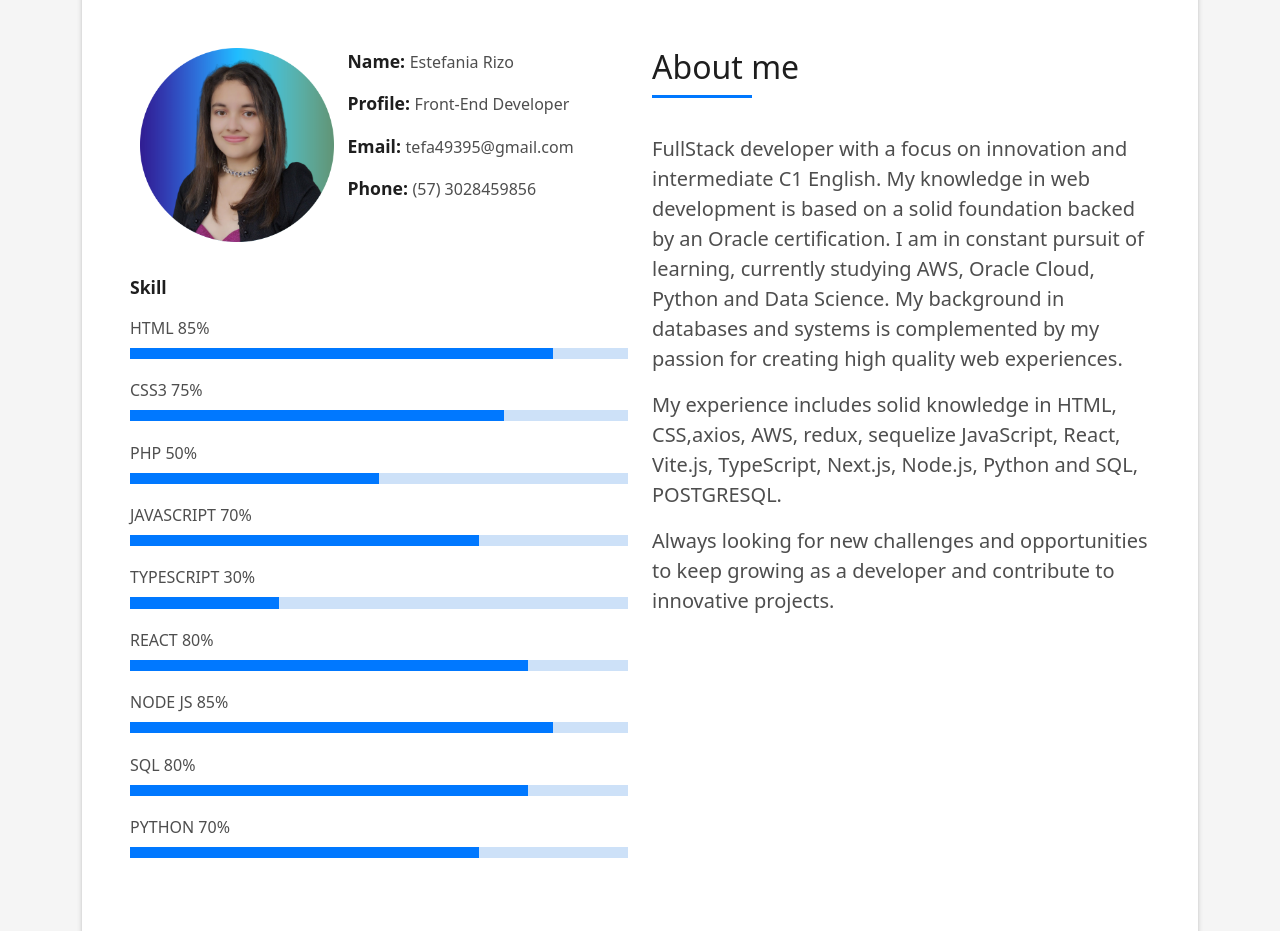
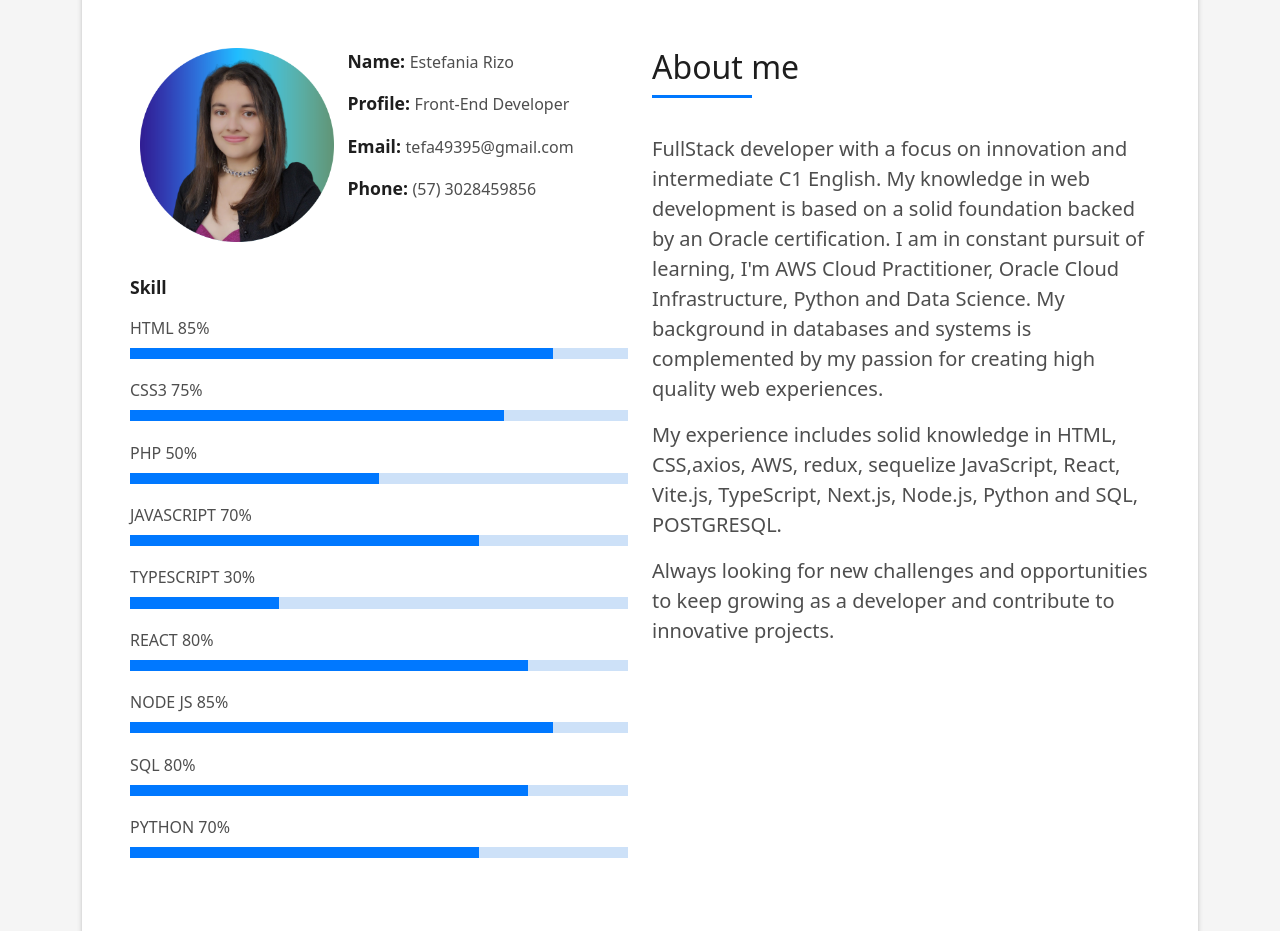
Before and after one commit to estefaniarizzo/myPortfolio, a plain HTML site: page index.html in a window 1280 px wide. Shown: the part 880-1811 px from the top of the page. Drawn offline with Linux system fonts and the light colour scheme.

Commit message:
nuevos datos

```diff
--- a/index.html
+++ b/index.html
@@ -149,7 +149,8 @@
                     </div>
                     <p class="lead">
 
-                      FullStack developer with a focus on innovation and intermediate C1 English. My knowledge in web development is based on a solid foundation backed by an Oracle certification. I am in constant pursuit of learning, currently studying AWS, Oracle Cloud, Python and Data Science.
+                      FullStack developer with a focus on innovation and intermediate C1 English. My knowledge in web development is based on a solid foundation backed by an Oracle certification.
+                      I am in constant pursuit of learning, I'm AWS Cloud Practitioner, Oracle Cloud Infrastructure, Python and Data Science.
 My background in databases and systems is complemented by my passion for creating high quality web experiences.
 
                     </p>
```
